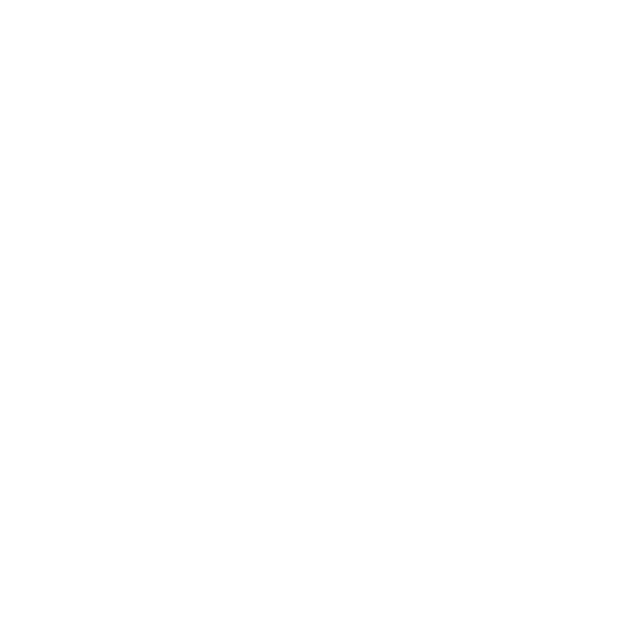
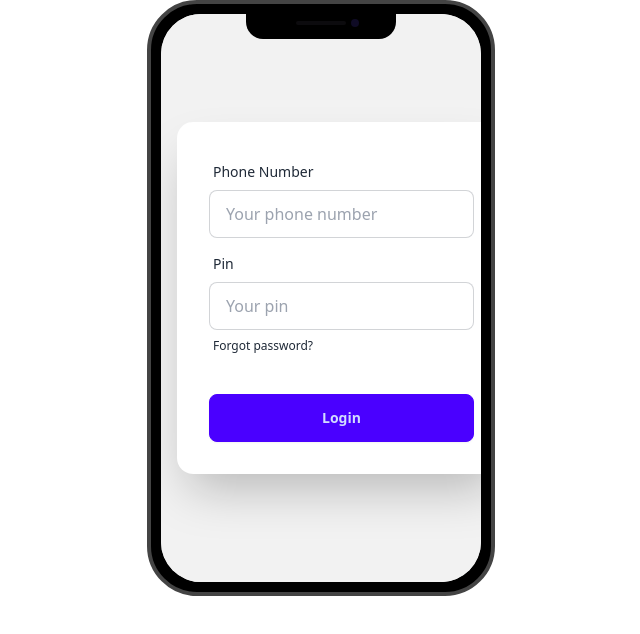
Before and after one commit to FardinMahadi/module-27-ph-b10, a plain HTML site: page index.html in a window 1280 px wide. Shown: the whole page, without its empty margins (319-959 px from the left). Drawn offline with nearby package versions, Linux system fonts and the light colour scheme.

Commit message:
login js updated

```diff
--- a/index.html
+++ b/index.html
@@ -1,9 +1,87 @@
 <!DOCTYPE html>
-<html lang="en">
+<html lang="en" data-theme="light">
   <head>
     <meta charset="UTF-8" />
     <meta name="viewport" content="width=device-width, initial-scale=1.0" />
-    <title>Document</title>
+    <title>Payoo MFS</title>
+
+    <!-- tailwind CSS -->
+    <script src="https://cdn.tailwindcss.com"></script>
+    <script>
+      tailwind.config = {
+        theme: {
+          extend: {
+            colors: {
+              clifford: "#da373d",
+            },
+          },
+        },
+      };
+    </script>
+
+    <!-- daisyUi -->
+    <link
+      href="https://cdn.jsdelivr.net/npm/daisyui@4.12.10/dist/full.min.css"
+      rel="stylesheet"
+      type="text/css"
+    />
+    <script src="https://cdn.tailwindcss.com"></script>
   </head>
-  <body></body>
+  <body>
+    <main class="flex justify-center">
+      <div class="mockup-phone">
+        <div class="camera"></div>
+        <div class="display">
+          <div class="artboard artboard-demo phone-1">
+            <div class="hero bg-base-200 min-h-screen">
+              <div class="hero-content flex-col lg:flex-row-reverse">
+                <!-- login section -->
+                <div
+                  class="card bg-base-100 w-full max-w-sm shrink-0 shadow-2xl"
+                >
+                  <form class="card-body">
+                    <div class="form-control">
+                      <label class="label">
+                        <span class="label-text">Phone Number</span>
+                      </label>
+                      <input
+                        id="phone-number"
+                        type="number"
+                        placeholder="Your phone number"
+                        class="input input-bordered"
+                        required
+                      />
+                    </div>
+                    <div class="form-control">
+                      <label class="label">
+                        <span class="label-text">Pin</span>
+                      </label>
+                      <input
+                        type="number"
+                        placeholder="Your pin"
+                        class="input input-bordered"
+                        required
+                      />
+                      <label class="label">
+                        <a href="#" class="label-text-alt link link-hover"
+                          >Forgot password?</a
+                        >
+                      </label>
+                    </div>
+                    <div class="form-control mt-6">
+                      <button id="button-login" class="btn btn-primary">
+                        Login
+                      </button>
+                    </div>
+                  </form>
+                </div>
+              </div>
+            </div>
+          </div>
+        </div>
+      </div>
+    </main>
+
+    <script src="./js/login.js"></script>
+  </body>
 </html>
--- /dev/null
+++ b/js/login.js
@@ -0,0 +1,9 @@
+document
+  .getElementById("button-login")
+  .addEventListener("click", function (event) {
+    event.preventDefault();
+    console.log("login button clicked");
+
+    const phoneNumber = document.getElementById("phone-number");
+    console.log(phoneNumber);
+  });
```
Also changed, not shown: tailwind.config.js (added, +8 -0 lines), Payoo-MFS-Resources/payoo.png (added), 1 other file.
